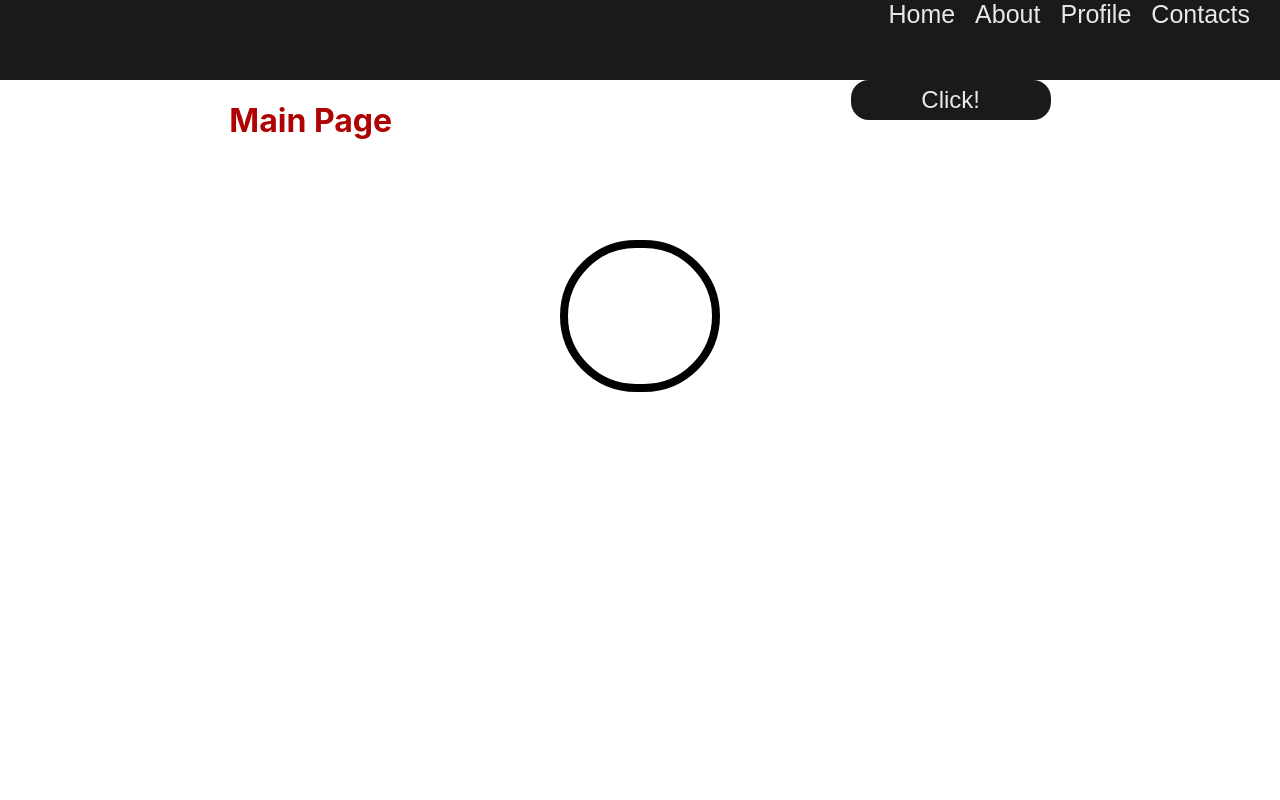
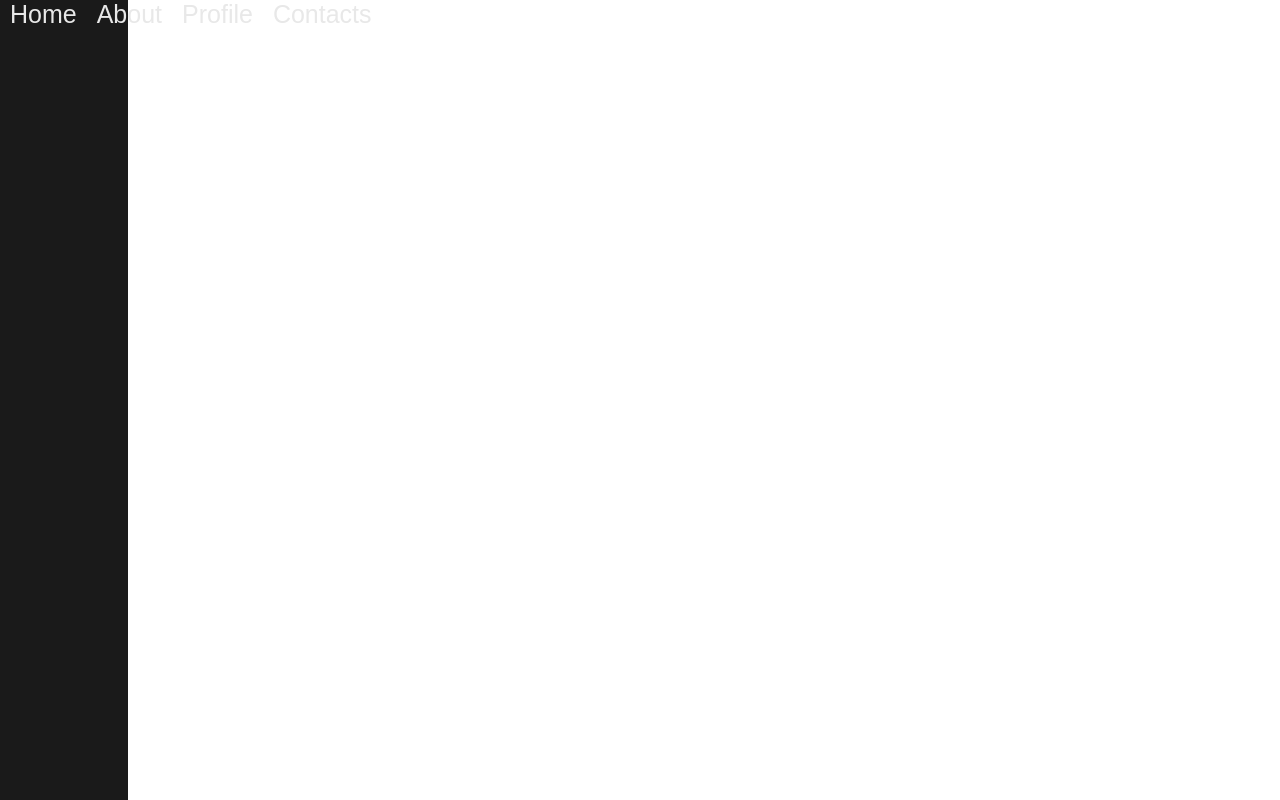
Before and after one commit to coderwine/myScratchPad, a React (Create React App) app: page / in a window 1280 px wide. Built offline with nearby package versions, Linux system fonts and the light colour scheme.

Commit message:
react route v6 started

```diff
--- a/src/App.js
+++ b/src/App.js
@@ -1,5 +1,6 @@
 // import logo from './logo.svg';
 import './App.css';
+import {BrowserRouter, Routes, Route} from 'react-router-dom';
 
 // Components
 import Navbar from './components/Navbar';
@@ -11,9 +12,14 @@ function App() {
   //NOTE: Would like to look into incorporating next.js or Redux in order to handle state management.
   return (
     <div className="App">
-        <Navbar />
-        <MainPage />
-        <Cycle />
+      <BrowserRouter>
+        {/*<Navbar />*/}
+        <Routes>
+          <Route path='/' element={<Navbar />} />
+        </Routes>
+      </BrowserRouter>
+        {/*<MainPage />
+        <Cycle />*/}
     </div>
   );
 }
--- a/src/Styles/Navbar.css
+++ b/src/Styles/Navbar.css
@@ -1,13 +1,10 @@
 .navbar {
-  width: 100%;
-  height: 80px;
+  height: 100vh;
+  width: 10vw;
   background-color: #1a1a1a;
   display: -webkit-box;
   display: -ms-flexbox;
   display: flex;
-  -webkit-box-pack: end;
-      -ms-flex-pack: end;
-          justify-content: flex-end;
 }
 
 .navbar a {
@@ -15,6 +12,14 @@
   font-size: 25px;
   text-decoration: none;
   font-family: Arial, Helvetica, sans-serif;
+  -webkit-box-orient: vertical;
+  -webkit-box-direction: normal;
+      -ms-flex-direction: column;
+          flex-direction: column;
+  -ms-flex-wrap: wrap;
+      flex-wrap: wrap;
+  -ms-flex-line-pack: center;
+      align-content: center;
   margin: 10px;
 }
 
--- a/src/Styles/Navbar.scss
+++ b/src/Styles/Navbar.scss
@@ -1,19 +1,37 @@
 // $blackColor: rgb(24,24,24);
 @import './Variables/Variables.scss';
 
+// .navbar {
+//     width: 100%;
+//     height: 80px;
+//     background-color: $blackColor;
+//     display: flex;
+//     justify-content: flex-end;
+// }
+
 .navbar {
-    width: 100%;
-    height: 80px;
+    height: 100vh;
+    width: 10vw;
     background-color: $blackColor;
     display: flex;
-    justify-content: flex-end;
 }
+
+// .navbar a {
+//     color: $whiteColor;
+//     font-size: 25px;
+//     text-decoration: none;
+//     font-family: $titleFont;
+//     margin: 10px;
+// }
 
 .navbar a {
     color: $whiteColor;
     font-size: 25px;
     text-decoration: none;
     font-family: $titleFont;
+    flex-direction: column;
+    flex-wrap: wrap;
+    align-content: center;
     margin: 10px;
 }
 
--- a/src/index.js
+++ b/src/index.js
@@ -5,11 +5,15 @@ import App from './App';
 import reportWebVitals from './reportWebVitals';
 
 ReactDOM.render(
+  // <BrowserRouter>
+  // <App />
+  // </BrowserRouter>,
   <React.StrictMode>
     <App />
   </React.StrictMode>,
   document.getElementById('root')
-);
+  );
+
 
 // If you want to start measuring performance in your app, pass a function
 // to log results (for example: reportWebVitals(console.log))
```
Also changed, not shown: 1 other file (tests, documents, lock files or other folders).
